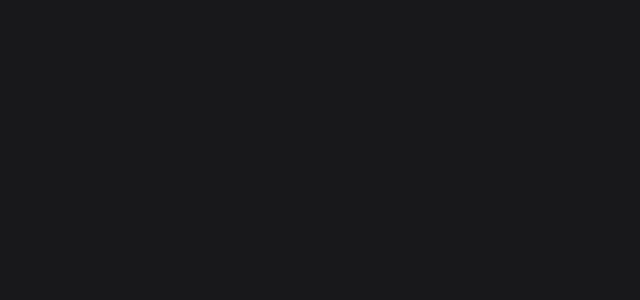
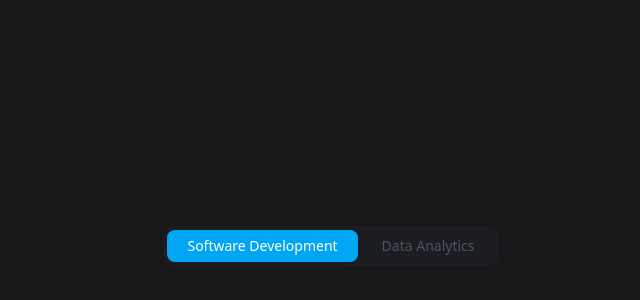
Before and after one commit to LaoAronn/laoaronn.github.io, a React (Vite) app: page / in a window 1280 px wide. Shown: the part 2176-2476 px from the top of the page, without its empty margins (309-949 px from the left). Built offline with nearby package versions, Linux system fonts and the light colour scheme.

Commit message:
Separated Project works

```diff
--- a/src/components/Work.jsx
+++ b/src/components/Work.jsx
@@ -1,52 +1,95 @@
 /* Components */
 import ProjectCard from "./ProjectCard"
+import {useState} from "react";
 
 const works = [
   {
+    category: 'software',
     title: 'Movie Review Website 🍿',
     tags: ['Svelte', 'SQLite', 'Php', 'XAMPP', 'HTML & CSS', 'JavaScript'],
     projectLink: 'https://github.com/LaoAronn/Movie-Website',
     desc: 'Full-Stack Development project on a Movie review platform with a database for user login, rating, and review system.'
   },
   {
+    category: 'software',
     title: 'Game Platform Systems 🎮',
     tags: ['PostgreSQL', 'UML Diagram'],
     projectLink: 'https://github.com/LaoAronn/Game-Platform-Systems-',
     desc: 'Database for organizing game info, player reviews, and news using relational schema'
   },
   {
+    category: 'software',
     title: 'CookAI 🥘',
     tags: ['React', 'JavaScript', 'MongoDB', 'AI/ML'],
     projectLink: 'https://devpost.com/software/cook-ai',
     desc: 'Generates recipes from ingredient photos with AI suggestions and responsive UI'
   },
   {
+    category: 'software',
     title: 'Pac-Man Clone 🕹️',
     tags: ['Web/Game Development', 'JavaScript', 'HTML & CSS'],
     projectLink: 'https://github.com/LaoAronn/Bootleg-Pacman',
     desc: 'Interactive Pac-Man game with a twist of difficulty levels and obstacle mechanics'
   },
   {
+    category: 'software',
     title: 'UBC Men’s Basketball Team Roster Log 🏀',
     tags: ['GUI Application', 'Java'],
     projectLink: 'https://github.com/LaoAronn/UBC-mbb-log',
     desc: 'Application managing and saving basketball team rosters with file I/O support'
   },
   {
+    category: 'software',
     title: 'Digit Mastermind #️⃣',
     tags: ['Game Development', 'Java'],
     projectLink: 'https://github.com/LaoAronn/Digit-Mastermind',
     desc: 'Code-breaking game with real-time terminal input and feedback loop'
   },
   {
+    category: 'software',
     title: 'My Sister Art Portfolio 🎨',
     tags: ['Web Development', 'React'],
     projectLink: 'https://github.com/LaoAronn/Digit-Mastermind',
     desc: ' - '
   },
+  {
+    category: 'data',
+    title: 'Predicting Percipitation Rates ☂️',
+    tags: ['R', 'Jupyter Notebook'],
+    projectLink: 'https://github.com/LaoAronn/Precipitation-Predictability-London-',
+    desc: ' Using percipiation data from London ranging from 1979 to 2020, my project aims to find the best given factors to predict precipitation rates in London using K-nearest neighbors regression. '
+  },
+  {
+    category: 'data',
+    title: 'Modeling Music Popularity - Factors influencing Spotify Streams 🎵',
+    tags: ['R', 'R Studio'],
+    projectLink: 'https://github.com/LaoAronn/Spotify-Regression-Model',
+    desc: ' An exploratory study analuzing Spotify data from 2023 using a linear regression model to identify factors influencing streaming success. The findings aim to inform broader understanding of music industry trends and consumption patterns. '
+  },
+  {
+    category: 'data',
+    title: 'Credit Card Default Classification 💳',
+    tags: ['R', 'Jupyter Notebook'],
+    projectLink: 'https://github.com/LaoAronn/CC-Default-Classification',
+    desc: ' - '
+  },
+  {
+    category: 'data',
+    title: 'Time Series Data Analysis ⏳',
+    tags: ['R', 'LaTeX'],
+    projectLink: 'https://github.com/LaoAronn/tseries',
+    desc: ' - '
+  },
 ];
 
 const Work = () => {
+
+  const[activeTab, setActiveTab] = useState("software");
+
+  const filteredWorks = works.filter(
+    project => project.category === activeTab
+  );
+
   return (
     <section id="work" className="section">
       <div className="container">
@@ -61,8 +104,46 @@ const Work = () => {
         </div>
 
 
+        <div className="flex justify-center">
+          <nav className="flex overflow-x-auto items-center p-1 space-x-1 text-sm text-gray-600 bg-gray-500/5 rounded-xl dark:bg-gray-500/20">
+
+            <button
+              role="tab"
+              type="button"
+              onClick={() => setActiveTab("software")}
+              className={`flex whitespace-nowrap items-center h-8 px-5 font-medium rounded-lg outline-none transition-all
+                ${activeTab === "software"
+                  ? "bg-sky-500 text-white shadow"
+                  : "dark:text-white hover:dark:text-sky-400 dark:bg-gray-500/20"}
+              `}
+            >
+              Software Development
+            </button>
+
+            <button
+              role="tab"
+              type="button"
+              onClick={() => setActiveTab("data")}
+              className={`flex whitespace-nowrap items-center h-8 px-5 font-medium rounded-lg outline-none transition-all
+                ${activeTab === "data"
+                  ? "bg-sky-500 text-white shadow"
+                  : "dark:text-white hover:dark:text-sky-400 dark:bg-gray-500/20"}
+              `}
+            >
+              Data Analytics
+            </button>
+
+          </nav>
+        </div>
+
+
+
+
+
+
+
         <div className="grid grid-cols-1">
-          {works.map(({ title, tags, projectLink, desc }, key) => (
+          {filteredWorks.map(({ title, tags, projectLink, desc }, key) => (
             <ProjectCard
               key={key}
               title={title}
```
